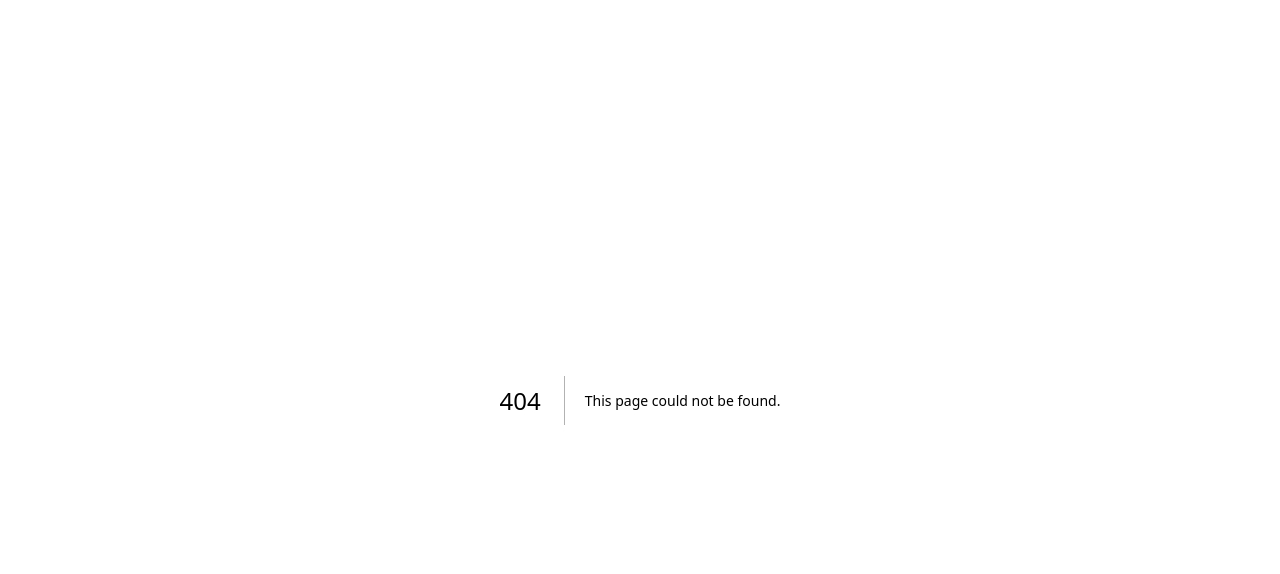
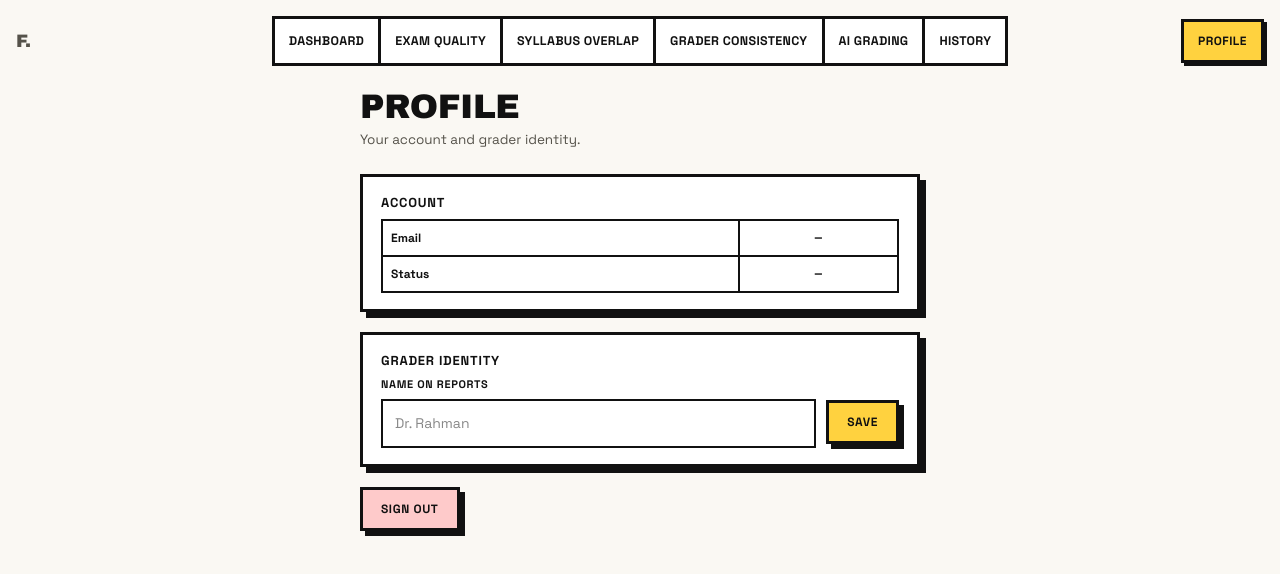
Before and after one commit to shads-01/FacultyOS, a Next.js app: page /profile in a window 1280 px wide. Before the commit this address had no page. Shown: the top 574 px of the page. Built offline with nearby package versions, Linux system fonts and the light colour scheme; no server answers.

Commit message:
feat(profile): add faculty profile management and user navigation

```diff
--- a/src/app/(app)/layout.tsx
+++ b/src/app/(app)/layout.tsx
@@ -1,7 +1,6 @@
 'use client';
 import Link from 'next/link';
 import { usePathname } from 'next/navigation';
-import IdentityChip from '@/components/IdentityChip';
 
 const TABS = [
   { href: '/dashboard', label: 'Dashboard' },
@@ -17,14 +16,17 @@ export default function AppLayout({ children }: { children: React.ReactNode }) {
   return (
     <div className="min-h-[100dvh]">
         <div
-        className="flex items-center gap-2 px-4 pt-4"
-        style={{ flexWrap: 'wrap' }}
+          className="grid items-center gap-2 px-4 pt-4"
+          style={{ gridTemplateColumns: '1fr auto 1fr' }}
         >
+          <span className="fz-display" aria-hidden="true" style={{ fontSize: 18, color: '#55524a', justifySelf: 'start' }}>
+            F.
+          </span>
           <nav
             className="flex"
             style={{
               border: '3px solid #111', background: '#fff',
-            overflowX: 'auto', maxWidth: '100%',
+              overflowX: 'auto', maxWidth: '100%', justifySelf: 'center',
             }}
             aria-label="Main navigation"
           >
@@ -52,8 +54,22 @@ export default function AppLayout({ children }: { children: React.ReactNode }) {
               );
             })}
           </nav>
-        <div className="flex items-center gap-2" style={{ marginLeft: 'auto' }}>
-          <IdentityChip />
+          <div style={{ justifySelf: 'end' }}>
+            <Link
+              href="/profile"
+              aria-label="Profile"
+              className="cursor-pointer"
+              style={{
+                display: 'inline-flex', alignItems: 'center', gap: 8,
+                border: '3px solid #111', background: '#FFD23F',
+                padding: '9px 14px', minHeight: 44,
+                fontSize: 12, fontWeight: 700, textTransform: 'uppercase', letterSpacing: '0.04em',
+                color: '#111', textDecoration: 'none', cursor: 'pointer',
+                boxShadow: '3px 3px 0 #111',
+              }}
+            >
+              Profile
+            </Link>
           </div>
         </div>
         <main className="px-4 pb-12 pt-6">{children}</main>
--- /dev/null
+++ b/src/app/(app)/profile/page.js
@@ -0,0 +1,140 @@
+'use client';
+import { useEffect, useState } from 'react';
+import { useRouter } from 'next/navigation';
+import { getBrowserSupabase } from '../../../../lib/supabase/client';
+import { getUser, signOut } from '@/lib/auth';
+
+const inputStyle = {
+  width: '100%',
+  border: '2px solid #111',
+  background: '#fff',
+  padding: '12px 12px',
+  fontSize: 14,
+  fontFamily: 'var(--font-sans)',
+  minHeight: 44,
+};
+
+export default function ProfilePage() {
+  const [user, setUser] = useState(null);
+  const [name, setName] = useState('');
+  const [savedName, setSavedName] = useState(false);
+  const [password, setPassword] = useState('');
+  const [pwMessage, setPwMessage] = useState(null);
+  const [pwError, setPwError] = useState(null);
+  const [loading, setLoading] = useState(true);
+
+  useEffect(() => {
+    (async () => {
+      const u = await getUser();
+      setUser(u);
+      const storedName = u?.user_metadata?.full_name || localStorage.getItem('fz-identity') || '';
+      setName(storedName);
+      setLoading(false);
+    })();
+  }, []);
+
+  function saveName() {
+    localStorage.setItem('fz-identity', name.trim());
+    if (user) {
+      getBrowserSupabase().auth.updateUser({ data: { full_name: name.trim() } });
+    }
+    setSavedName(true);
+    setTimeout(() => setSavedName(false), 2000);
+  }
+
+  async function changePassword(e) {
+    e.preventDefault();
+    setPwError(null);
+    setPwMessage(null);
+    try {
+      const { error } = await getBrowserSupabase().auth.updateUser({ password });
+      if (error) throw error;
+      setPwMessage('Password updated.');
+      setPassword('');
+    } catch (err) {
+      setPwError(err.message);
+    }
+  }
+
+  const router = useRouter();
+
+  async function handleSignOut() {
+    await signOut();
+    router.push('/login');
+    router.refresh();
+  }
+
+  if (loading) {
+    return (
+      <div className="mx-auto" style={{ maxWidth: 560, color: '#55524a', fontSize: 13 }}>Loading profile…</div>
+    );
+  }
+
+  return (
+    <div className="mx-auto" style={{ maxWidth: 560 }}>
+      <h1 className="fz-display" style={{ fontSize: 34, marginBottom: 6 }}>Profile</h1>
+      <p style={{ color: '#55524a', fontSize: 13.5, marginBottom: 24 }}>
+        Your account and grader identity.
+      </p>
+
+      <div className="fz-card" style={{ boxShadow: '6px 6px 0 #111', marginBottom: 20 }}>
+        <h3 className="fz-label" style={{ fontSize: 13 }}>Account</h3>
+        <table className="fz-table">
+          <tbody>
+            <tr>
+              <td style={{ textAlign: 'left', fontFamily: 'var(--font-sans)', fontWeight: 700 }}>Email</td>
+              <td className="fz-match">{user?.email ?? '—'}</td>
+            </tr>
+            <tr>
+              <td style={{ textAlign: 'left', fontFamily: 'var(--font-sans)', fontWeight: 700 }}>Status</td>
+              <td className="fz-match">{user ? 'SIGNED IN' : '—'}</td>
+            </tr>
+          </tbody>
+        </table>
+      </div>
+
+      <div className="fz-card" style={{ boxShadow: '6px 6px 0 #111', marginBottom: 20 }}>
+        <h3 className="fz-label" style={{ fontSize: 13 }}>Grader identity</h3>
+        <div style={{ display: 'flex', gap: 10, alignItems: 'flex-start', flexWrap: 'wrap' }}>
+          <div style={{ flex: 1, minWidth: 200 }}>
+            <label className="fz-label" htmlFor="fz-identity-name" style={{ fontSize: 11 }}>Name on reports</label>
+            <input
+              id="fz-identity-name"
+              style={inputStyle}
+              value={name}
+              onChange={(e) => setName(e.target.value)}
+              placeholder="Dr. Rahman"
+            />
+          </div>
+          <button className="fz-btn" style={{ marginTop: 24, fontSize: 12, padding: '10px 18px' }} onClick={saveName}>
+            Save
+          </button>
+        </div>
+        {savedName && <p style={{ fontSize: 12, fontWeight: 700, color: '#166534', marginTop: 8 }}>Saved — reports will use this name.</p>}
+      </div>
+
+      {user && (
+        <div className="fz-card" style={{ boxShadow: '6px 6px 0 #111', marginBottom: 20 }}>
+          <h3 className="fz-label" style={{ fontSize: 13 }}>Change password</h3>
+          <form onSubmit={changePassword} style={{ display: 'grid', gap: 12 }}>
+            <input
+              type="password" required minLength={6} autoComplete="new-password"
+              style={inputStyle} value={password}
+              onChange={(e) => setPassword(e.target.value)} placeholder="New password (6+ characters)"
+              aria-label="New password"
+            />
+            {pwMessage && <p style={{ fontSize: 12, fontWeight: 700, color: '#166534' }}>{pwMessage}</p>}
+            {pwError && <div className="fz-strip">{pwError}</div>}
+            <button type="submit" className="fz-btn" style={{ fontSize: 12, padding: '10px 18px' }}>
+              Update password
+            </button>
+          </form>
+        </div>
+      )}
+
+      <button className="fz-btn" style={{ background: '#FECACA', fontSize: 12, padding: '10px 18px' }} onClick={handleSignOut}>
+        Sign out
+      </button>
+    </div>
+  );
+}
--- a/src/components/IdentityChip.jsx
+++ /dev/null
@@ -1,65 +0,0 @@
-'use client';
-import { useEffect, useRef, useState } from 'react';
-
-export default function IdentityChip() {
-  // ponytail: localStorage read in the initializer is the whole feature —
-  // suppressHydrationWarning covers the SSR text mismatch on first paint.
-  const [name, setName] = useState(() =>
-    typeof window !== 'undefined' ? localStorage.getItem('fz-identity') : null
-  );
-  const [editing, setEditing] = useState(false);
-  const [draft, setDraft] = useState('');
-  const inputRef = useRef(null);
-
-  useEffect(() => {
-    if (editing && inputRef.current) inputRef.current.focus();
-  }, [editing]);
-
-  function save() {
-    const clean = draft.trim();
-    if (clean) localStorage.setItem('fz-identity', clean);
-    else localStorage.removeItem('fz-identity');
-    setName(clean || null);
-    setEditing(false);
-    setDraft('');
-  }
-
-  if (editing) {
-    return (
-      <span style={{ display: 'inline-flex', gap: 6, alignItems: 'center' }}>
-        <input
-          ref={inputRef}
-          value={draft}
-          onChange={(e) => setDraft(e.target.value)}
-          onKeyDown={(e) => e.key === 'Enter' && save()}
-          placeholder="Your name"
-          aria-label="Your name"
-          style={{
-            border: '2px solid #111', padding: '8px 10px', fontSize: 12,
-            fontFamily: 'var(--font-mono)', width: 150, background: '#fff',
-          }}
-        />
-        <button className="fz-btn" style={{ padding: '8px 12px', fontSize: 11, boxShadow: '3px 3px 0 #111' }} onClick={save}>
-          Set
-        </button>
-      </span>
-    );
-  }
-
-  return (
-    <button
-      suppressHydrationWarning
-      onClick={() => { setDraft(name || ''); setEditing(true); }}
-      aria-label="Set your grader identity"
-      className="cursor-pointer"
-      style={{
-        border: '2px solid #111', background: name ? '#86EFAC' : '#FFD23F',
-        padding: '9px 14px', fontSize: 11, fontWeight: 700,
-        textTransform: 'uppercase', letterSpacing: '0.04em',
-        minHeight: 44, cursor: 'pointer', fontFamily: 'var(--font-sans)',
-      }}
-    >
-      {name ? `Who's grading: ${name}` : "Who's grading? + set name"}
-    </button>
-  );
-}
--- /dev/null
+++ b/src/lib/auth.js
@@ -0,0 +1,11 @@
+'use client';
+import { getBrowserSupabase } from '../../lib/supabase/client';
+
+export async function getUser() {
+  const { data, error } = await getBrowserSupabase().auth.getUser();
+  return error ? null : data.user;
+}
+
+export async function signOut() {
+  await getBrowserSupabase().auth.signOut();
+}
```
Lines whose indentation alone changed are shown as unchanged.
